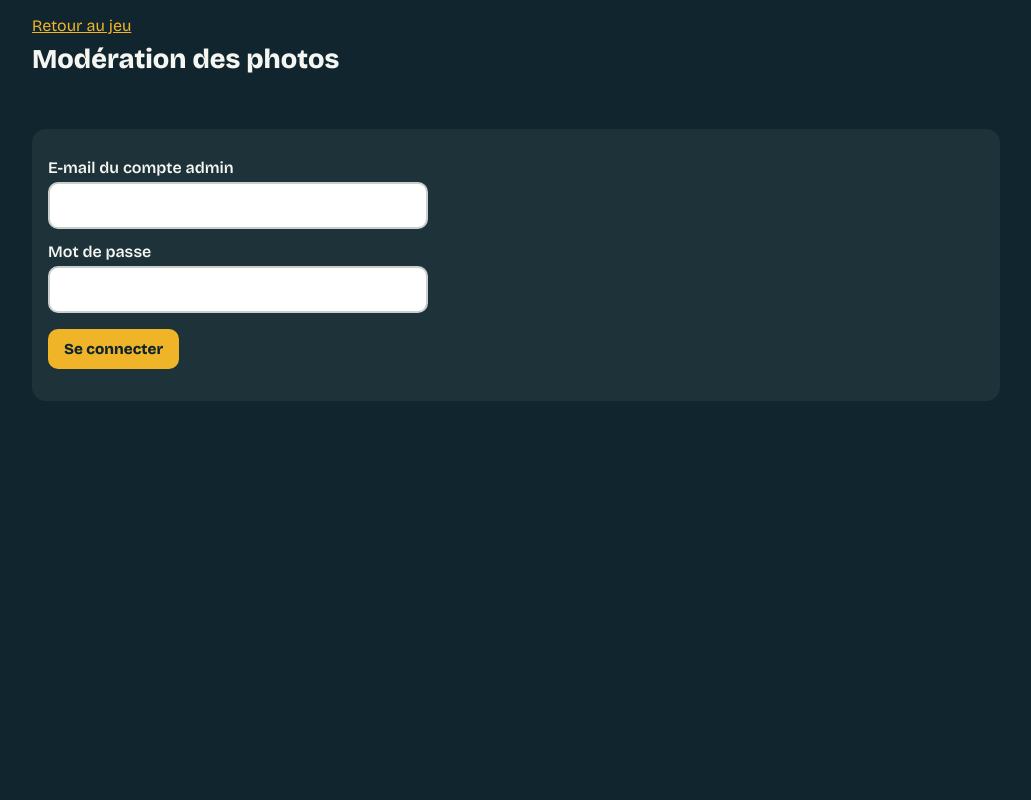
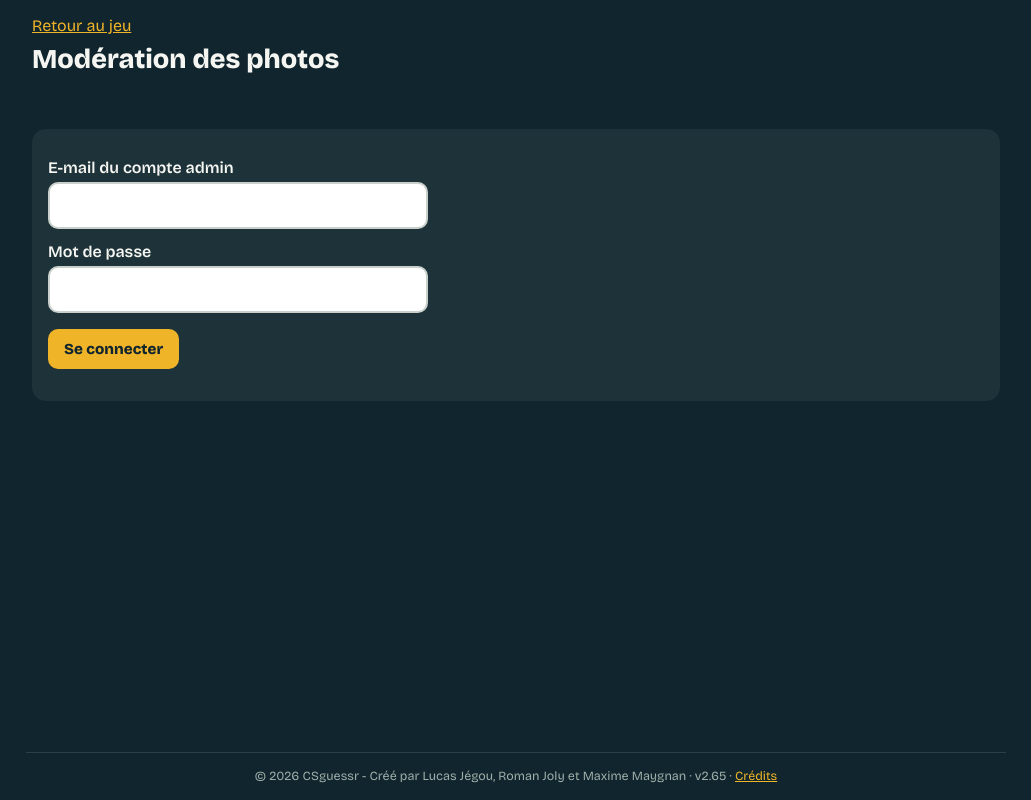
Before and after one commit to LucasJgou/CSguessr, a plain HTML site: page moderation.html in a window 1280 px wide. Shown: the whole page, without its empty margins (124-1155 px from the left). Drawn offline with nearby package versions, Linux system fonts and the light colour scheme.

Commit message:
Add credits.js script for moderation page
Added a script tag to include credits.js for additional functionality.

```diff
--- a/moderation.html
+++ b/moderation.html
@@ -82,6 +82,7 @@
 
 <script src="https://cdnjs.cloudflare.com/ajax/libs/leaflet/1.9.4/leaflet.min.js"></script>
 <script src="config.js"></script>
+<script src="credits.js"></script>
 <script>
 const $ = (id) => document.getElementById(id);
 const configured = typeof SUPABASE_URL === "string" && typeof SUPABASE_KEY === "string"
```
